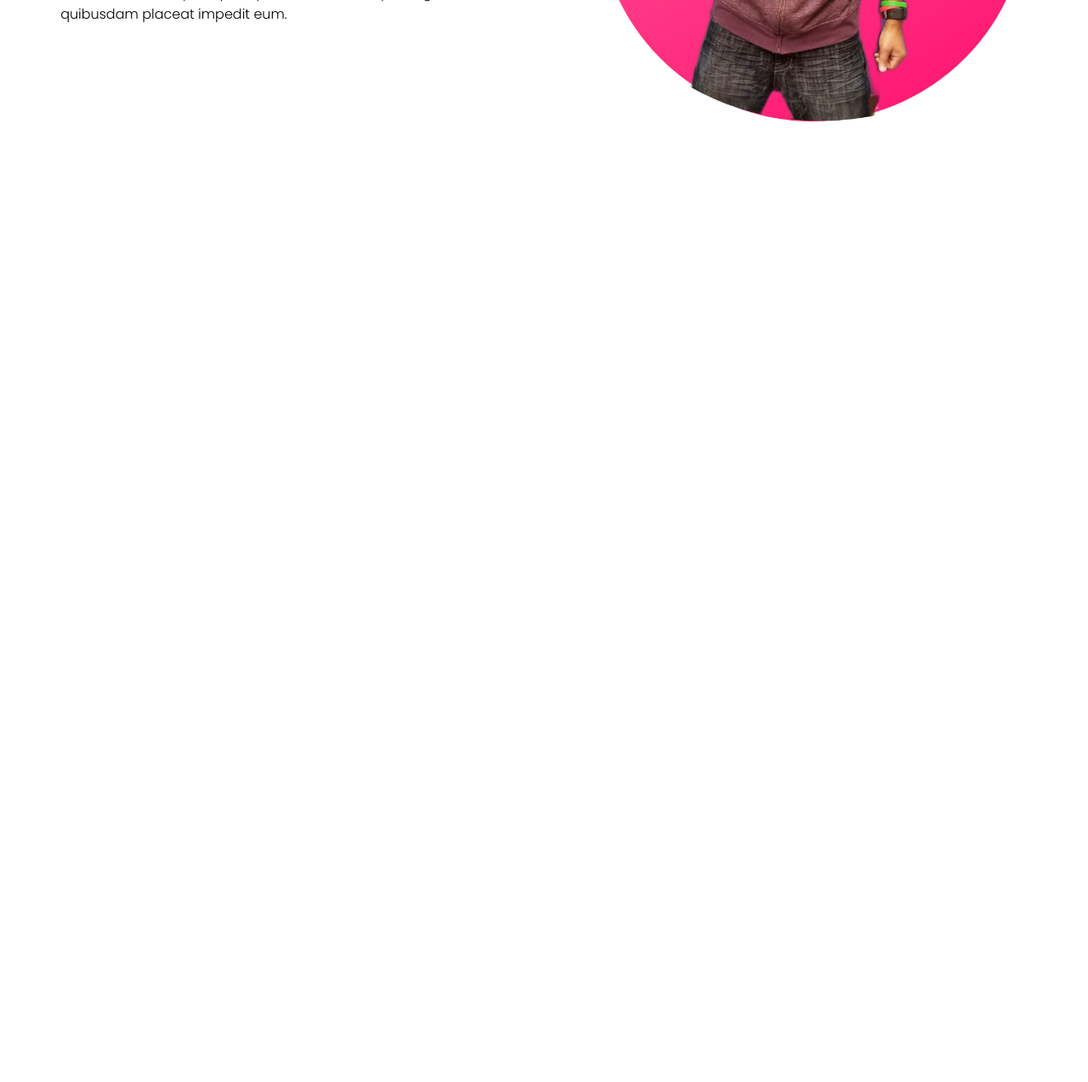
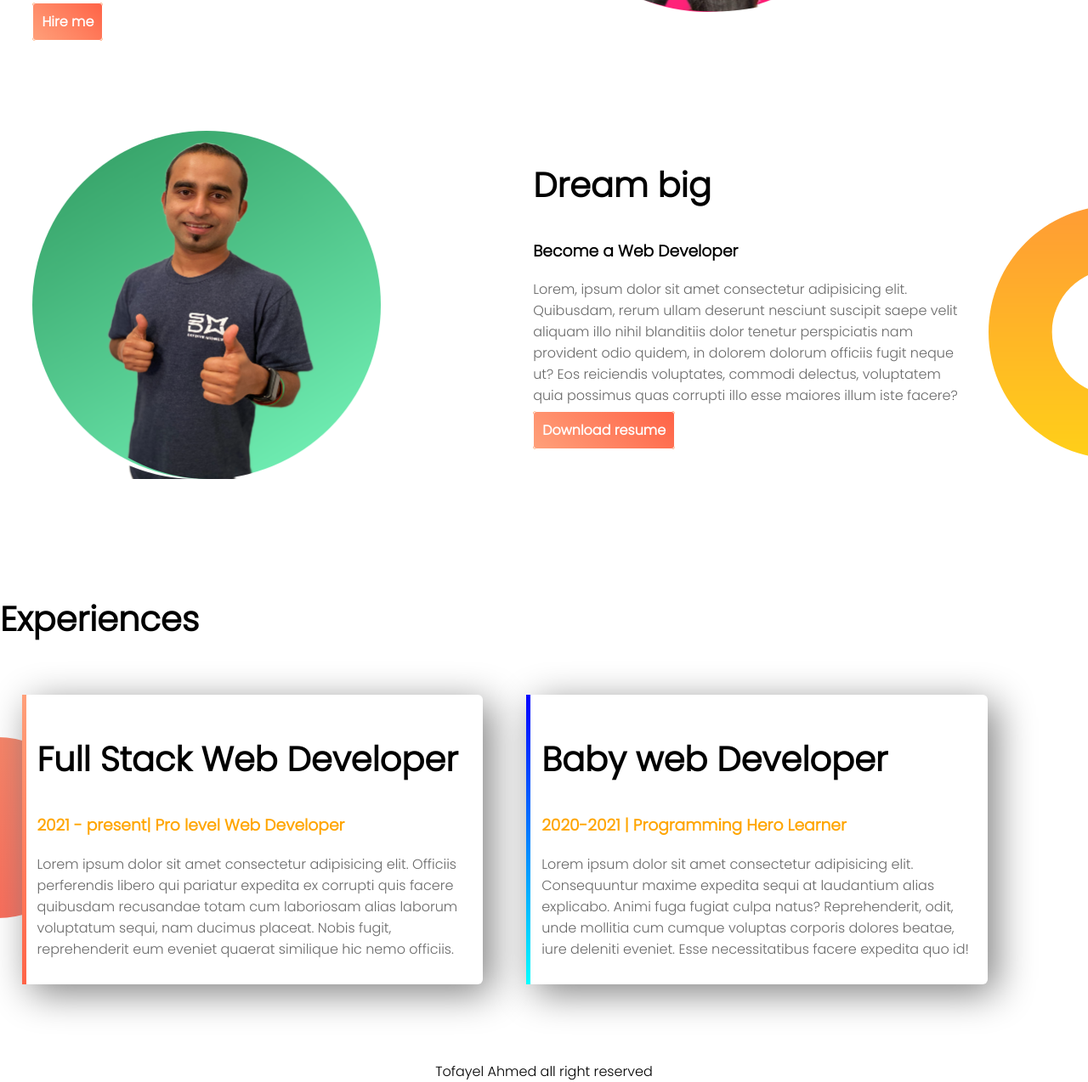
Before and after one commit to MTofayelAhmed/web-protfolio, a plain HTML site: page index.html in a window 1280 px wide. Shown: the part 434-1708 px from the top of the page at 85% size. Before the commit the page ends 800 px from the top, so only its background shows below. Drawn offline with Linux system fonts and the light colour scheme.

Commit message:
all done

```diff
--- a/css/style.css
+++ b/css/style.css
@@ -1,19 +1,75 @@
 body {
   font-family: 'Poppins', sans-serif;
+  margin: 0;
 }
 h1 {
   font-size: 40px;
 }
+h2 {
+  font-size: 40px;
+}
+p {
+  color:dimgray;
+}
 
-.name-highlight {
+.orange-highlight {
   color: orange;
 }
 .half-width {
   width: 40%;
-  float: left;
-  margin: 3%;
-  padding: 2%;
+ float: left;
+  margin: 2%;
+  padding: 1%;
 }
 .half-width img {
-  width:100%;
+ width: 80%;
 }
+.top-banner {
+  background-image: url("/images/top-banner.png");
+  background-repeat: no-repeat;
+}
+section{
+  height: 400px;
+  padding-bottom: 150px;
+}
+.hire-button {
+text-decoration: none;
+border: 1px solid;
+padding: 10px;
+background-color: orange;
+color: white;
+border-radius: 4px;
+font-weight: bolder;
+background-image: linear-gradient(45deg, lightsalmon, tomato);
+
+}
+.second-part {
+  background-image: url("/images/dream-bg.png");
+  background-repeat: no-repeat;
+ background-position: right;
+}
+
+
+.same-experience{
+  box-shadow: 10px 10px 45px gray;
+  border-radius: 6px;
+}
+
+.third-part{
+  background-image: url("/images/exp-bg.png");
+  background-repeat: no-repeat;
+  background-position: left;
+
+}
+#full-stack{
+ border-left: 5px solid;
+ border-image:  linear-gradient(lightsalmon, tomato);
+ border-image-slice: 1;
+ background-color: white;
+}
+#baby-stack{
+  border-left: 5px solid;
+ border-image:  linear-gradient( 180deg, blue, cyan);
+ border-image-slice: 1;
+
+}
--- a/index.html
+++ b/index.html
@@ -11,17 +11,67 @@
 <body>
 
 
-  <section>
+  <section class="top-banner">
 <div class="half-width">
   <h1>Welcome To</h1>
-  <h1> <span class="name-highlight">Tofayel Ahmed's</span>  World</h1>
+  <h1> <span class="orange-highlight">Tofayel Ahmed's</span>  World</h1>
   <h3>passionate web Developer</h3>
   <p>Lorem ipsum dolor sit amet consectetur adipisicing elit. Tenetur non tempore enim, tempora, debitis laborum maiores, inventore nihil ex recusandae eligendi magnam neque delectus veniam quos quod ipsam nostrum sequi magni quibusdam placeat impedit eum.</p>
+<a class="hire-button" href="https://www.linkedin.com/in/tofayel-ahmed-2a381a107/" target="_blank">Hire me</a>
 </div>
 
 <div class="half-width">
   <img src="/images/profile pic.png" alt=""> </div>
 
+  </section >
+  <!-- first part end -->
+
+  <!-- this si second part -->
+
+  <section class="second-part">
+    <div class="half-width">
+
+<img src="/images/profile2.png.png" alt="">
+
+
+    </div>
+
+    <div class="half-width">
+     <h2>Dream big </h2>
+     <h3>Become a Web Developer</h3>
+     <p>Lorem, ipsum dolor sit amet consectetur adipisicing elit. Quibusdam, rerum ullam deserunt nesciunt suscipit saepe velit aliquam illo nihil blanditiis dolor tenetur perspiciatis nam provident odio quidem, in dolorem dolorum officiis fugit neque ut? Eos reiciendis voluptates, commodi delectus, voluptatem quia possimus quas corrupti illo esse maiores illum iste facere?</p>
+     <a class="hire-button" target="_blank" href="https://www.linkedin.com/in/tofayel-ahmed-2a381a107/">Download resume</a>
+
+    </div>
   </section>
+  <!-- End of second part -->
+   <!-- Third section start here -->
+
+
+   <section class="third-part">
+    <h1>Experiences</h1>
+    <div id="full-stack" class="half-width same-experience">
+    <h2 >Full Stack Web Developer</h2>
+    <h3 class="orange-highlight">2021 - present| Pro level Web Developer</h3>
+    <p>Lorem ipsum dolor sit amet consectetur adipisicing elit. Officiis perferendis libero qui pariatur expedita ex corrupti quis facere quibusdam recusandae totam cum laboriosam alias laborum voluptatum sequi, nam ducimus placeat. Nobis fugit, reprehenderit eum eveniet quaerat similique hic nemo officiis.</p>
+
+
+
+    </div>
+   <div id="baby-stack" class="half-width same-experience">
+   <h2 >Baby web Developer</h2>
+   <h3 class="orange-highlight"> 2020-2021 | Programming Hero Learner</h3>
+   <p>Lorem ipsum dolor sit amet consectetur adipisicing elit. Consequuntur maxime expedita sequi at laudantium alias explicabo. Animi fuga fugiat culpa natus? Reprehenderit, odit, unde mollitia cum cumque voluptas corporis dolores beatae, iure deleniti eveniet. Esse necessitatibus facere expedita quo id!</p>
+
+   </div>
+
+   </section>
+   <footer style="text-align: center">Tofayel Ahmed all right reserved</footer>
+
+
+
+
+
+
 </body>
 </html>
```
Also changed, not shown: images/profile2.png.png (added).
